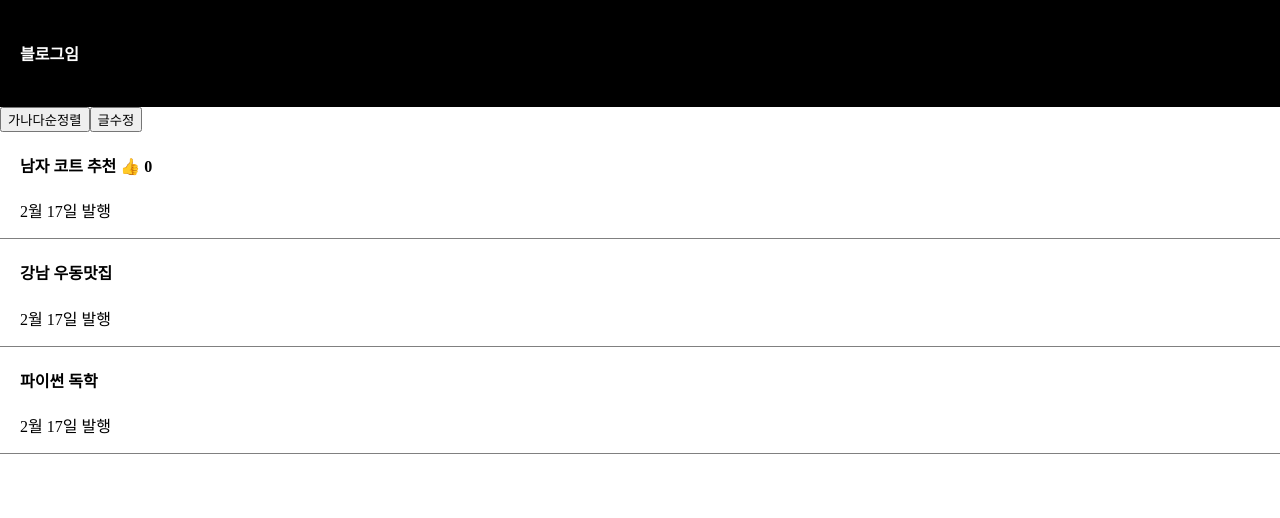
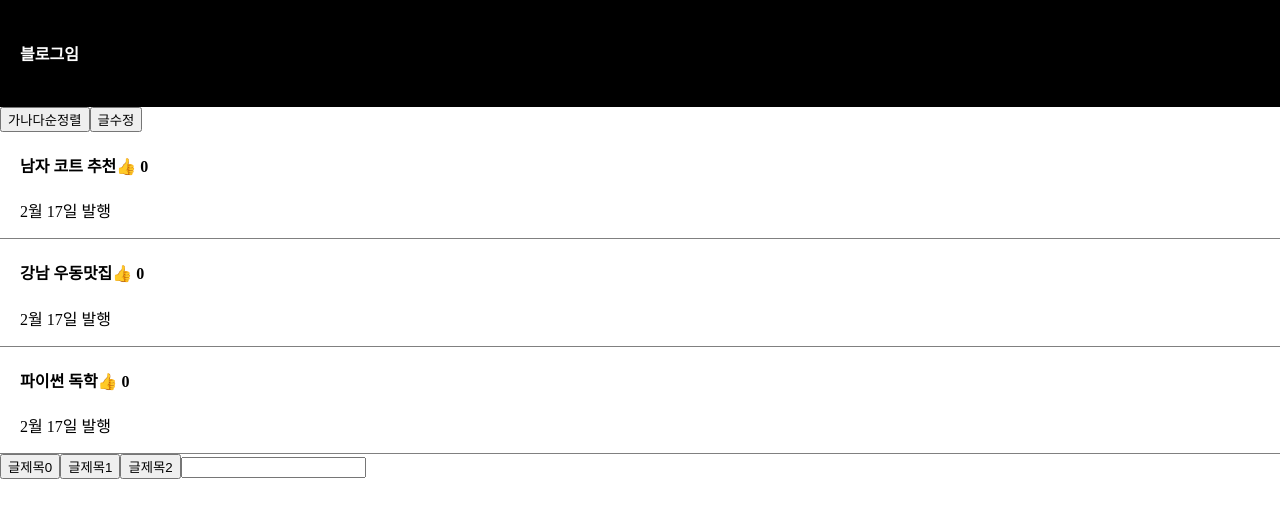
Before and after one commit to yg0908/yg0908.github.io, a React (Vite) app: page / in a window 1280 px wide. Shown: the top 518 px of the page. Built offline with nearby package versions, Linux system fonts and the light colour scheme.

Commit message:
업로드

```diff
--- a/src/App.jsx
+++ b/src/App.jsx
@@ -9,9 +9,10 @@
   const [count, setCount] = useState(0)
 
   let [글제목, 글제목변경] = useState(['남자 코트 추천', '강남 우동맛집', '파이썬 독학']);
-  let [따봉, 따봉변경] = useState(0);
+  let [따봉, 따봉변경] = useState([0,0,0]);
   let [modal, setModal] = useState(false);
-
+  let [title, setTitle] = useState(0);
+  let [입력값, 입력값변경] = useState('');
 
   return (
     <div className='App'>
@@ -31,7 +32,7 @@
         글제목변경(copy);
       }}>글수정</button>
 
-      <div className='list'>
+      {/* <div className='list'>
         <h4>{ 글제목[0] } <span onClick={ ()=>{ 따봉변경(따봉+1) } }>👍</span> {따봉} </h4>
         <p>2월 17일 발행</p>
       </div>
@@ -42,22 +43,49 @@
       <div className='list'>
         <h4 onClick={ ()=>{ setModal(!modal) } }>{ 글제목[2] }</h4>
         <p>2월 17일 발행</p>
-      </div>
+      </div> */}
 
       {
-        modal == true ? <Modal/> : null
+        글제목.map(function(a, i){
+          return (
+            <div className='list' key={i}>
+              <h4 onClick={()=>{setModal(true); setTitle(i)}}>{ 글제목[i] }
+                <span onClick={(e)=>{
+                  e.stopPropagation();
+                  let copy = [...따봉];
+                  copy[i] = copy[i] + 1;
+                  따봉변경(copy)
+              }}>👍</span> {따봉[i]} </h4>
+              <p>2월 17일 발행</p>
+            </div>
+          )
+        })
+      }
+
+      <button onClick={()=>{ setTitle(0) }}>글제목0</button>
+      <button onClick={()=>{ setTitle(1) }}>글제목1</button>
+      <button onClick={()=>{ setTitle(2) }}>글제목2</button>
+
+      <input onChange={(e)=>{
+        입력값변경(e.target.value);
+        console.log(입력값)
+        }}/>
+
+      {
+        modal == true ? <Modal title={title} 글제목변경={글제목변경} 글제목={글제목}/> : null
       }
 
     </div>
   )
 }
 
-function Modal(){
+function Modal(props){
   return (
     <div className='modal'>
-      <h4>제목</h4>
+      <h4>{ props.글제목[props.title] }</h4>
       <p>날짜</p>
       <p>상세내용</p>
+      <button>글수정</button>
     </div>
   )
 }
```
Also changed, not shown: 1 other file (tests, documents, lock files or other folders).
